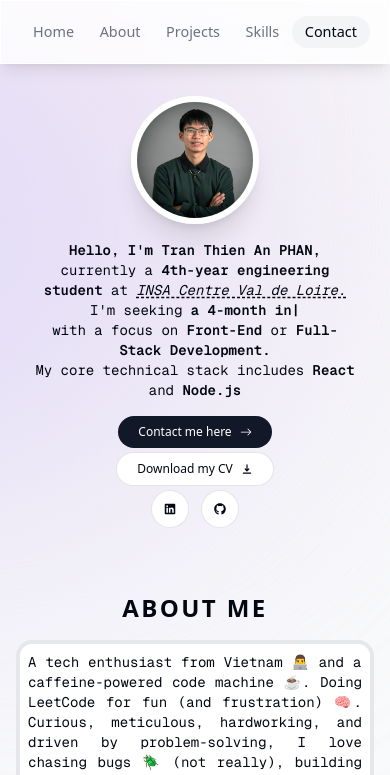
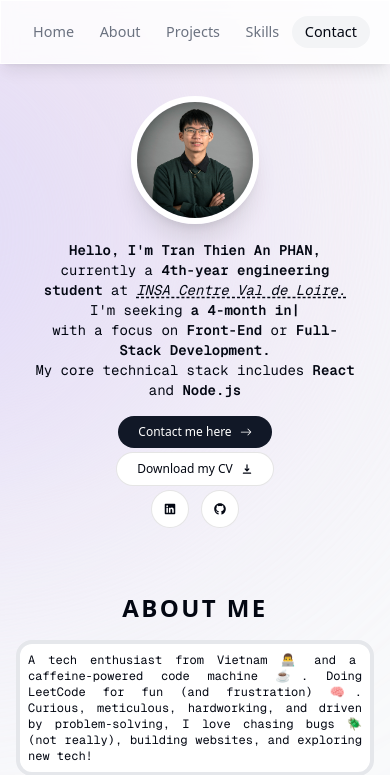
Before and after one commit to phantranthienan/portfolio, a Next.js app: page / in a window 390 px wide. Shown: the top 775 px of the page. Built offline with nearby package versions, Linux system fonts and the light colour scheme; no server answers.

Commit message:
fix font size

```diff
--- a/src/components/About.tsx
+++ b/src/components/About.tsx
@@ -39,7 +39,7 @@ const About = () => {
                     }}
                     viewport={{ once: true }}
                 >
-                    <p className="text-justify font-geist-mono text-sm">
+                    <p className="text-justify font-geist-mono text-xs sm:text-sm">
                         A tech enthusiast from Vietnam 👨‍💻 and a caffeine-powered
                         code machine ☕. Doing LeetCode for fun (and
                         frustration) 🧠. Curious, meticulous, hardworking, and
```
